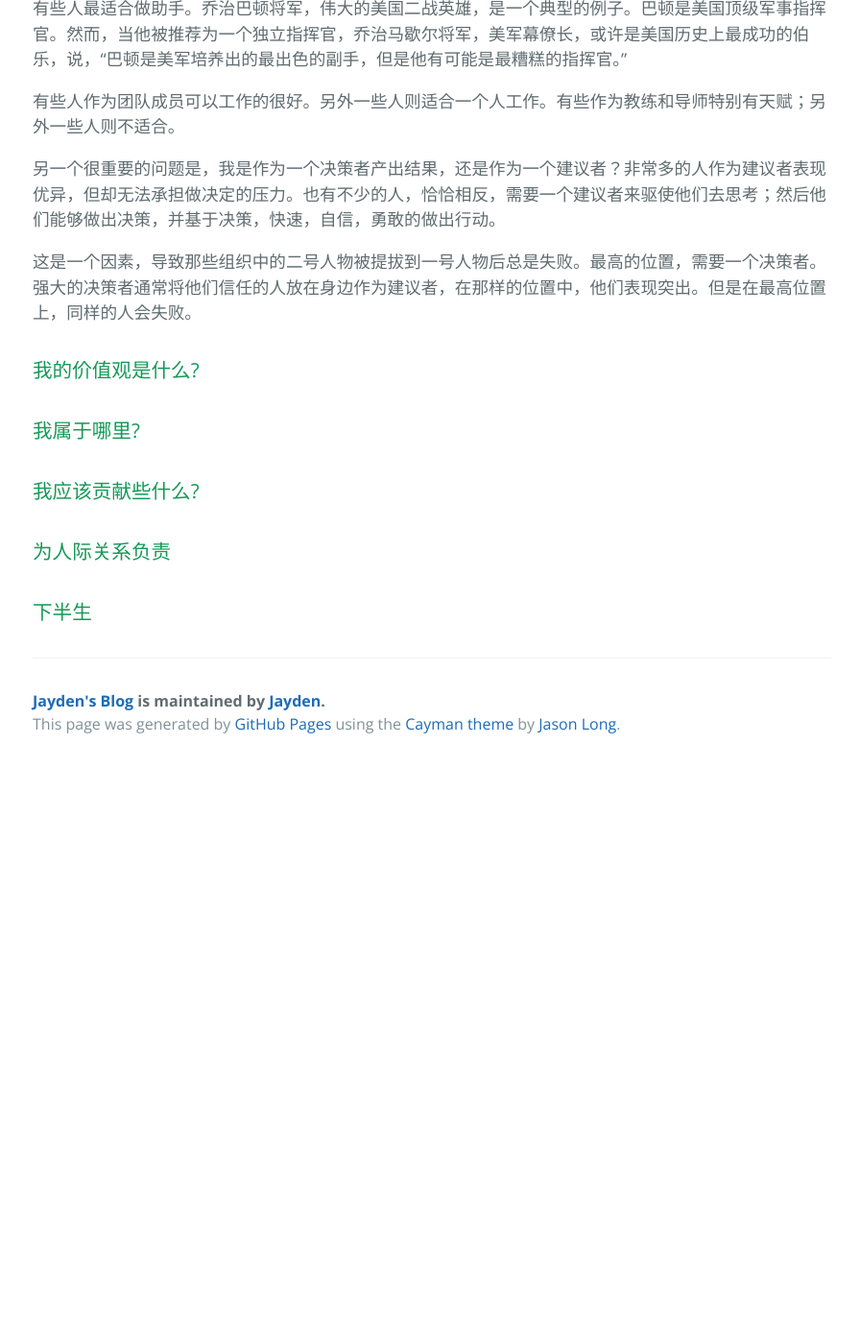
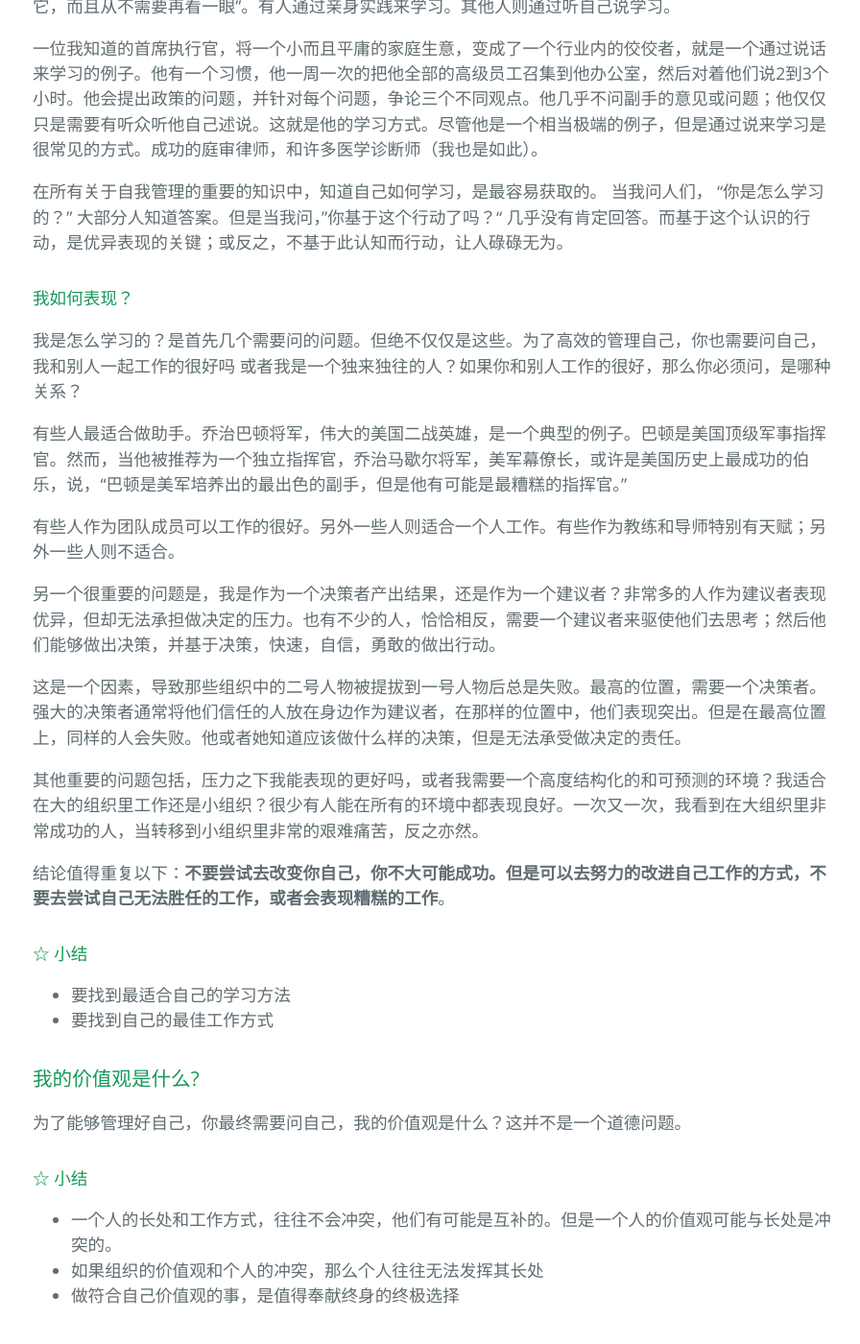
Before and after one commit to dreamhb/dreamhb.github.io, a Jekyll site: the page built from _posts/2021-04-19-Reading-Managing-Oneself.md, in a window 1280 px wide and 1400 px high, scrolled down 4241 px. Shown: the whole window at 96% size, without its empty margins (190-1086 px from the left). Built offline with Jekyll 4.4.1, drawn with Linux system fonts in a browser that asks for light colours; comment, search, counter and statistics services are not loaded; before the commit the page ends 5039 px from its top, so only the background shows below that; some of the changed text lies outside the part shown.

Commit message:
update managing oneself

```diff
--- a/_posts/2021-04-19-Reading-Managing-Oneself.md
+++ b/_posts/2021-04-19-Reading-Managing-Oneself.md
@@ -46,12 +46,12 @@ image:
 
   比较预期和结果，也能说明不要做什么。我们都有很多的领域，我们没有天赋、技巧而且连做到普通水平的机会都很小。在那些领域一个人，尤其是知识工作者，不应当从事该行业。一个人应当尽可能少的浪费精力在提升低竞争力的地方。**从不胜任提升到普通消耗的精力，远大于从第一流到卓越**。然而大部分人，特别是大部分的老师和组织，专注于让无能者提升到平庸者。精力，资源和时间应当用在让一个胜任者成为一个卓越者。
 
-  ☆ **小结**
-  * 绝大部分人，都碌碌无为，这是因为他们并没有发挥自身的长处。
-  * 个人，尤其是知识工作者，需要知道自己的长处所在，并基于此，让自己成为卓越的工作者。
-  * 通过反馈分析法，可以找到长处、发现不足、发现不擅长的领域。
-  * 如何区分当前领域是不擅长，还是仅仅需要补充知识，学习新技能
-  * 如何确定自己是否适合当前的工作，以及如何去和切换到自己擅长的领域。
+#### ☆ 小结
+* 绝大部分人，都碌碌无为，这是因为他们并没有发挥自身的长处。
+* 个人，尤其是知识工作者，需要知道自己的长处所在，并基于此，让自己成为卓越的工作者。
+* 通过反馈分析法，可以找到长处、发现不足、发现不擅长的领域。
+* 如何区分当前领域是不擅长，还是仅仅需要补充知识，学习新技能
+* 如何确定自己是否适合当前的工作，以及如何去和切换到自己擅长的领域。
 
 
 ### 怎么做，让我能有最佳效能?
@@ -60,7 +60,8 @@ image:
 就像一个人的长处，一个人如何工作，也是独特的。它和个人特质有关。无论个人特质是天生的，还是后天养成的，可以明确的是，早在开始工作前，就已经形成。一个人如何表现和一个人擅长和不擅长，都是天生的。个人的工作方式可以有轻微的改变，但是不大可能被完全改变，而且会很难。正如人们做自己擅长的事才能获取成功，他们也需要用自己最擅长的方式工作。一些普通的个人特点，通常决定了一个人的表现。
 
 
-**我是一个读者还是一个听者？** 第一件需要知道的事情是，你是一个读者，还是一个听者。非常少的人甚至不知道存在这善于听和善于读的人，两者兼具者更是稀少。能知道自己属于哪一种的则寥寥无几了。但是一些案例将会解释这种无知，将会造成多大的破坏。
+#### 我是一个读者还是一个听者？
+第一件需要知道的事情是，你是一个读者，还是一个听者。非常少的人甚至不知道存在这善于听和善于读的人，两者兼具者更是稀少。能知道自己属于哪一种的则寥寥无几了。但是一些案例将会解释这种无知，将会造成多大的破坏。
 
 当德怀特 艾森豪威尔在欧洲作为盟军总司令的时候，他是媒体的宠儿。他的记者会因艾森豪威尔将军模式而闻名，无论被问及何种问题，都能够用二到三个精炼的句子描述情况，解释政策。十年后，同一批曾经仰慕他的记者们，则公开的鄙夷他。他们抱怨，他从不正面回答问题，而是无休止的谈不相关的话题。他们持续的取笑充满不相关和语法错误的英语。
 
@@ -70,12 +71,13 @@ image:
 
 几乎没有听者可以被塑造，或者让他们自己成为有竞争力的读者，反之亦然。听者想成为读者，就会遭遇约翰逊的命运，而读者若想成为听者则和艾森豪威尔同病相怜。他们都将不会有卓越的表现。
 
-☆ **小结**
+#### ☆ 小结
 * 一个人知道自己属于读者，还是听者很重要，这决定了自己的表现
 * 想从一种转变成另外一种，几乎不可能，也不会有上佳的表现
 
 
-**我是怎么学习的？** 第二件需要知道的关于如何表现优异的，是了解一个人是如何学习的。许多出类拔萃的作者，温斯顿-丘吉尔是一个例子，在学校中表现糟糕。他们倾向于把他们的学校生活当作纯粹的折磨。然而很少他们的同学，会这样认为。他们或许不会很享受，但是最难过的地方在于无聊。解释是，作家并不是通过听和读来学习的。他们通过写来学习。因为学校并不允许他们这么学习，所以他们表现差强人意。
+### 我是怎么学习的？
+第二件需要知道的关于如何表现优异的，是了解一个人是如何学习的。许多出类拔萃的作者，温斯顿-丘吉尔是一个例子，在学校中表现糟糕。他们倾向于把他们的学校生活当作纯粹的折磨。然而很少他们的同学，会这样认为。他们或许不会很享受，但是最难过的地方在于无聊。解释是，作家并不是通过听和读来学习的。他们通过写来学习。因为学校并不允许他们这么学习，所以他们表现差强人意。
 
 各处的学校基于两种假设组织起来，一是只有一种正确的学习方法，二是此方法适用于所有人。但是被强制使用学校的方法学习，对于使用不同学习方法的人来说，是一个噩梦。实际上，或许有半打不同的学习方法。
 
@@ -85,7 +87,8 @@ image:
 
 在所有关于自我管理的重要的知识中，知道自己如何学习，是最容易获取的。 当我问人们， “你是怎么学习的？” 大部分人知道答案。但是当我问，”你基于这个行动了吗？“ 几乎没有肯定回答。而基于这个认识的行动，是优异表现的关键；或反之，不基于此认知而行动，让人碌碌无为。
 
-我如何表现？我是怎么学习的？是首先几个需要问的问题。但绝不仅仅是这些。为了高效的管理自己，你也需要问自己，我和别人一起工作的很好吗 或者我是一个独来独往的人？如果你和别人工作的很好，那么你必须问，是哪种关系？
+#### 我如何表现？
+我是怎么学习的？是首先几个需要问的问题。但绝不仅仅是这些。为了高效的管理自己，你也需要问自己，我和别人一起工作的很好吗 或者我是一个独来独往的人？如果你和别人工作的很好，那么你必须问，是哪种关系？
 
 有些人最适合做助手。乔治巴顿将军，伟大的美国二战英雄，是一个典型的例子。巴顿是美国顶级军事指挥官。然而，当他被推荐为一个独立指挥官，乔治马歇尔将军，美军幕僚长，或许是美国历史上最成功的伯乐，说，“巴顿是美军培养出的最出色的副手，但是他有可能是最糟糕的指挥官。”
 
@@ -93,11 +96,53 @@ image:
 
 另一个很重要的问题是，我是作为一个决策者产出结果，还是作为一个建议者？非常多的人作为建议者表现优异，但却无法承担做决定的压力。也有不少的人，恰恰相反，需要一个建议者来驱使他们去思考；然后他们能够做出决策，并基于决策，快速，自信，勇敢的做出行动。
 
-这是一个因素，导致那些组织中的二号人物被提拔到一号人物后总是失败。最高的位置，需要一个决策者。强大的决策者通常将他们信任的人放在身边作为建议者，在那样的位置中，他们表现突出。但是在最高位置上，同样的人会失败。
+这是一个因素，导致那些组织中的二号人物被提拔到一号人物后总是失败。最高的位置，需要一个决策者。强大的决策者通常将他们信任的人放在身边作为建议者，在那样的位置中，他们表现突出。但是在最高位置上，同样的人会失败。他或者她知道应该做什么样的决策，但是无法承受做决定的责任。
+
+其他重要的问题包括，压力之下我能表现的更好吗，或者我需要一个高度结构化的和可预测的环境？我适合在大的组织里工作还是小组织？很少有人能在所有的环境中都表现良好。一次又一次，我看到在大组织里非常成功的人，当转移到小组织里非常的艰难痛苦，反之亦然。
+
+结论值得重复以下：**不要尝试去改变你自己，你不大可能成功。但是可以去努力的改进自己工作的方式，不要去尝试自己无法胜任的工作，或者会表现糟糕的工作**。
+
+#### ☆ 小结
+* 要找到最适合自己的学习方法
+* 要找到自己的最佳工作方式
+
+### 我的价值观是什么?
+为了能够管理好自己，你最终需要问自己，我的价值观是什么？这并不是一个道德问题。
 
 
-### 我的价值观是什么?
+#### ☆ 小结
+* 一个人的长处和工作方式，往往不会冲突，他们有可能是互补的。但是一个人的价值观可能与长处是冲突的。
+* 如果组织的价值观和个人的冲突，那么个人往往无法发挥其长处
+* 做符合自己价值观的事，是值得奉献终身的终极选择
+
+
 ### 我属于哪里?
+成功的职业生涯不是计划出来的。它是发展出来的，当一个人了解自己的长处、自己的工作方式和价值观，并时刻为机会准备着。
+知道自己的归属，能将一个努力工作的普通人转变为一个突出的执行者。
+
+#### ☆ 小结
+* 在回答**我的长处是什么？**，**我如何表现最佳？**， **我的价值观是什么？** 这些问题之后，人们应当可以决定自己属于哪里。
+* 至少应当知道自己不属于哪里，然后学会拒绝。
+
 ### 我应该贡献些什么?
+一个未曾被问过的问题，我应当贡献什么？为了回答这个问题，必须搞清楚三个迥异的元素：
+* 当前的状况需要什么
+* 基于我的特点以及当前需要，我能做的最大贡献是什么
+* 取得什么样的结果能有价值
+
+#### ☆ 小结
+计划不宜时间跨度过长，不应当超过18个月。对于接下来的一年半要达成的目标，需要平衡几个事项
+* 结果需要有难度，但并不是很难达成
+* 结果应当有意义
+* 结果应当**可见**、**可测量**，接下来就是项目管理的事情了。
+
+
 ### 为人际关系负责
+大部分人与他人一起工作，与他人一起才能有效的工作。管理好自己，需要自己负责人际关系。它包含两部分。
+* **接受其他人也是和自己一样的个体这个事实**，他们有自己的长处，自己的工作方式，自己的价值观。要做到有效，你需要知道和你共事的人的这些。
+包括领导、同事和下属。
+* **承担沟通的责任**。绝大部分人，都是与和自己工作职责和任务完全不同的人共事，我们往往不了解对方，对方也不了我们，诸如，他们在尝试做什么，为什么，怎么做，期待什么结果。
+
+
+
 ### 下半生
```
